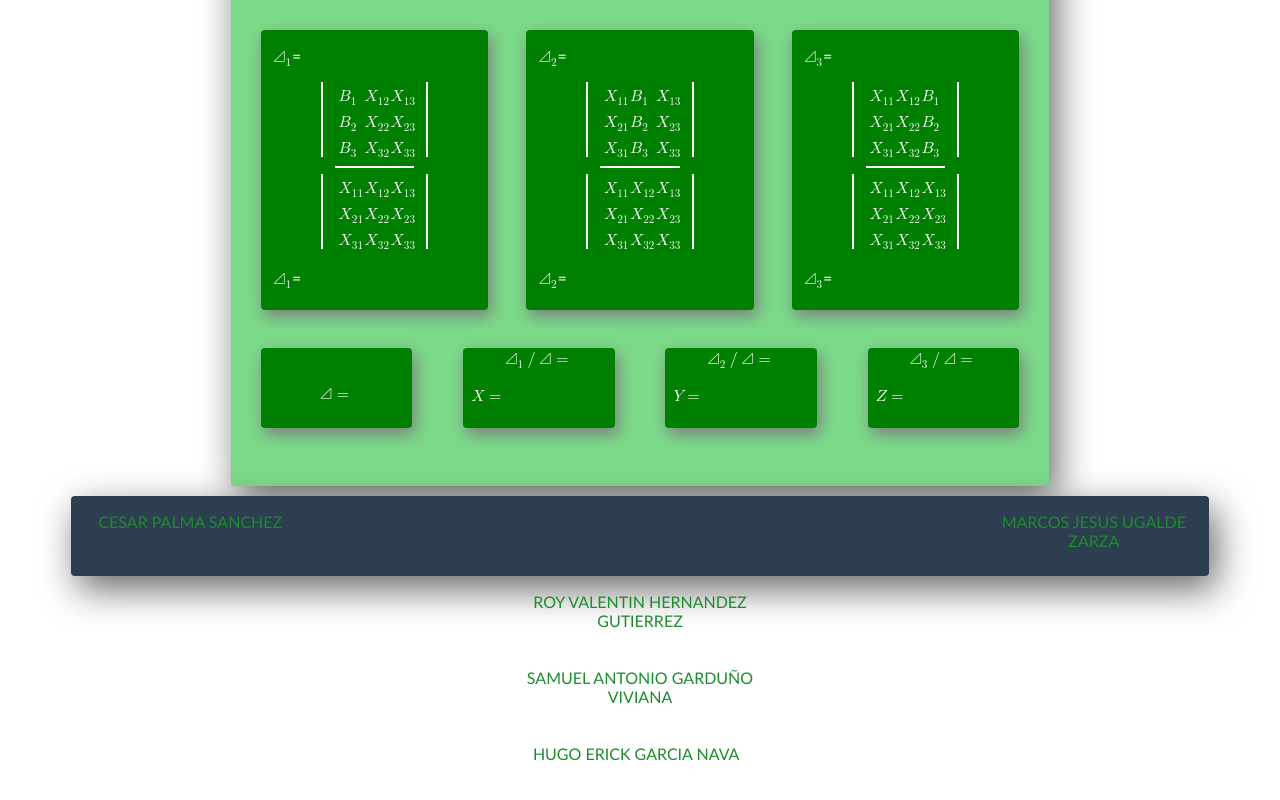
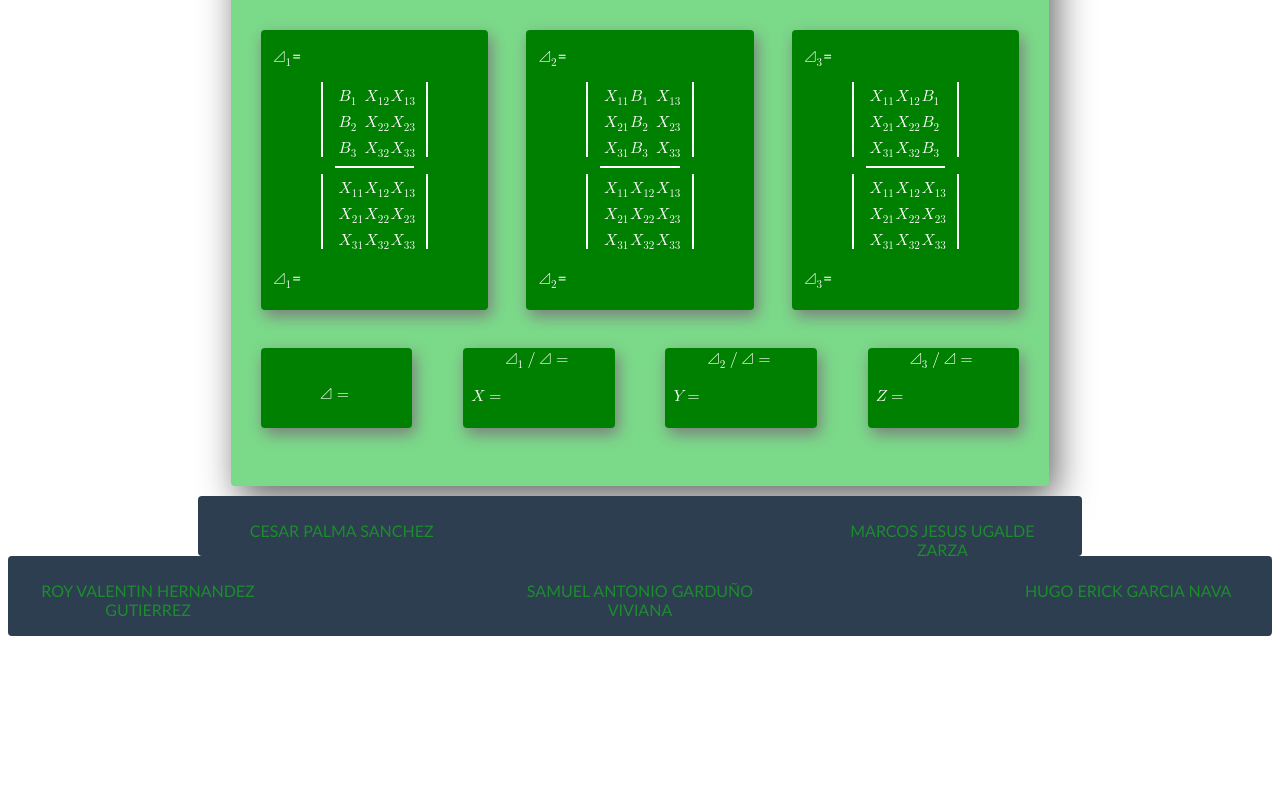
Before and after one commit to cpalmas/calculadora-de-ecuaciones-3x3.github.io, a plain HTML site: page index.html in a window 1280 px wide. Shown: the part 544-1344 px from the top of the page. After the commit the page ends 1193 px from the top, so only its background shows below. Drawn offline with Linux system fonts and the light colour scheme.

Commit message:
Update style3.css

```diff
--- a/style3.css
+++ b/style3.css
@@ -14,8 +14,8 @@
 
 #con2{
     text-transform: upercase;
-    width: 90%;
-    height: 80px;
+    width: 70%;
+    height: 60px;
     background: #2C3E50 ;
     justify-content:space-between ;
     margin: auto;
@@ -23,15 +23,32 @@
     border-radius: 4px;
     font-family: 'calibri';
     color: white;
-    box-shadow: 7px 13px 37px #666;
     align-items: stretch;
     display: flex;
     justify-content:space-between ;
     align-items: stretch;
 }
 
+#con3{
+    text-transform: upercase;
+    width: 100%;
+    height: 80px;
+    background: #2C3E50 ;
+    justify-content:space-between ;
+    margin: auto;
+    border-radius: 4px;
+    font-family: 'calibri';
+    color: white;
+    align-items: stretch;
+    display: flex;
+    justify-content:space-between ;
+    align-items: stretch;
+}
+
+
 .Nombres{
 font-family: 'calibri';
+margin: 25px;
 width: 230px;
 height: 40px;
 border-radius: 5px;
```
